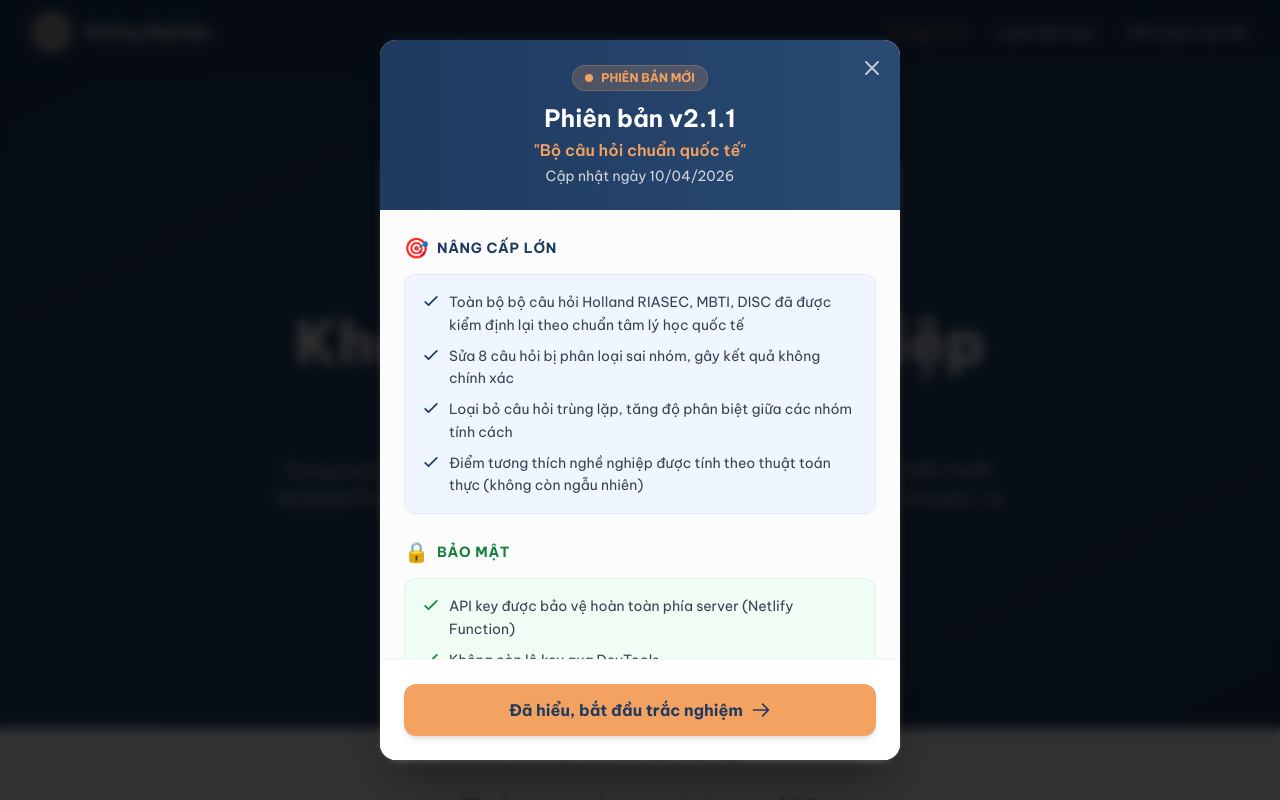
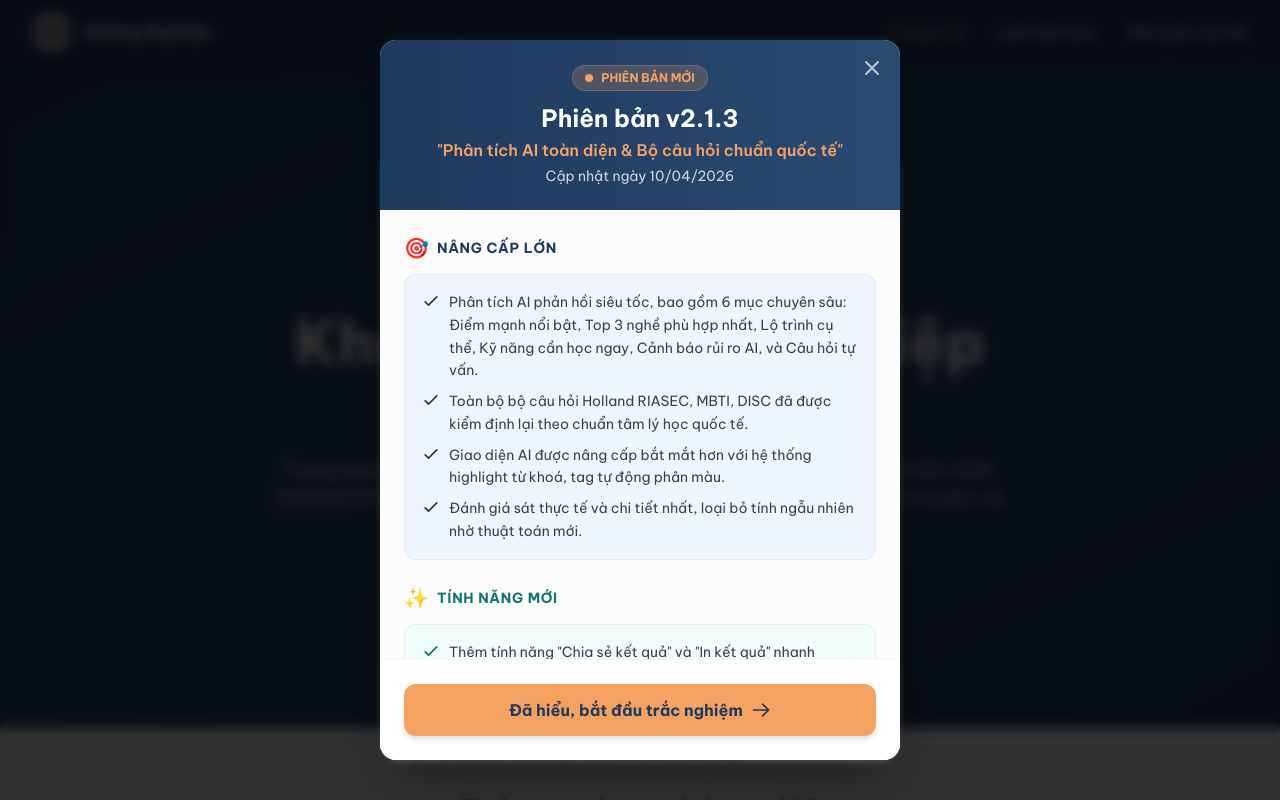
Before and after one commit to luonghaianh1208/tuvanhuongnghiep, a React (Vite) app: page / in a window 1280 px wide. Shown: the top 800 px of the page. Built offline with nearby package versions, Linux system fonts and the light colour scheme; grey boxes are pictures that could not be loaded.

Commit message:
docs: changelog updated to v2.1.3

```diff
--- a/src/components/BannerChangelog.jsx
+++ b/src/components/BannerChangelog.jsx
@@ -8,8 +8,8 @@ import { createPortal } from 'react-dom';
 // 4. Cập nhật mảng CHANGELOG_ITEMS bên dưới
 // =========================================
 
-const CURRENT_VERSION = 'v2.1.1';
-const VERSION_NAME = "Bộ câu hỏi chuẩn quốc tế";
+const CURRENT_VERSION = 'v2.1.3';
+const VERSION_NAME = "Phân tích AI toàn diện & Bộ câu hỏi chuẩn quốc tế";
 const RELEASE_DATE = "10/04/2026";
 
 const CHANGELOG_ITEMS = [
@@ -20,45 +20,33 @@ const CHANGELOG_ITEMS = [
     color: 'text-navy',
     bg: 'bg-blue-50',
     items: [
-      'Toàn bộ bộ câu hỏi Holland RIASEC, MBTI, DISC đã được kiểm định lại theo chuẩn tâm lý học quốc tế',
-      'Sửa 8 câu hỏi bị phân loại sai nhóm, gây kết quả không chính xác',
-      'Loại bỏ câu hỏi trùng lặp, tăng độ phân biệt giữa các nhóm tính cách',
-      'Điểm tương thích nghề nghiệp được tính theo thuật toán thực (không còn ngẫu nhiên)'
+      'Phân tích AI phản hồi siêu tốc, bao gồm 6 mục chuyên sâu: Điểm mạnh nổi bật, Top 3 nghề phù hợp nhất, Lộ trình cụ thể, Kỹ năng cần học ngay, Cảnh báo rủi ro AI, và Câu hỏi tự vấn.',
+      'Toàn bộ bộ câu hỏi Holland RIASEC, MBTI, DISC đã được kiểm định lại theo chuẩn tâm lý học quốc tế.',
+      'Giao diện AI được nâng cấp bắt mắt hơn với hệ thống highlight từ khoá, tag tự động phân màu.',
+      'Đánh giá sát thực tế và chi tiết nhất, loại bỏ tính ngẫu nhiên nhờ thuật toán mới.'
     ]
   },
   {
-    type: 'security',
-    icon: '🔒',
-    title: 'BẢO MẬT',
-    color: 'text-green-700',
-    bg: 'bg-green-50',
+    type: 'feature',
+    icon: '✨',
+    title: 'TÍNH NĂNG MỚI',
+    color: 'text-teal-700',
+    bg: 'bg-teal-50',
     items: [
-      'API key được bảo vệ hoàn toàn phía server (Netlify Function)',
-      'Không còn lộ key qua DevTools'
+      'Thêm tính năng "Chia sẻ kết quả" và "In kết quả" nhanh chóng từ trang phân tích.',
+      'Thông báo cập nhật Changelog thông minh hơn, không gây xung đột giao diện.'
     ]
   },
   {
     type: 'performance',
     icon: '⚡',
-    title: 'HIỆU NĂNG',
+    title: 'HIỆU NĂNG & BẢO MẬT',
     color: 'text-amber-600',
     bg: 'bg-amber-50',
     items: [
-      'Cache kết quả AI — không mất thời gian chờ khi xem lại',
-      'Tự động thử lại khi mạng yếu',
-      'Timeout thông minh 35 giây'
-    ]
-  },
-  {
-    type: 'feature',
-    icon: '📋',
-    title: 'TIỆN ÍCH',
-    color: 'text-teal-700',
-    bg: 'bg-teal-50',
-    items: [
-      'Thêm trang Chính sách bảo mật',
-      'Thành phố Hải Phòng có trong danh sách địa chỉ',
-      'Thêm nghề nghiệp đặc thù vùng Hải Phòng'
+      'Chuyển sang nền tảng Gemini 2.0 Flash phân tích tốc độ cao.',
+      'Bảo mật tuyệt đối, API Key được ẩn hoàn toàn phía hệ thống máy chủ.',
+      'Đã hoàn thiện bộ kiểm thử Unit Test với độ bao phủ cao (43/43 tests passed) để hệ thống hoạt động ổn định nhất.'
     ]
   }
 ];
```
